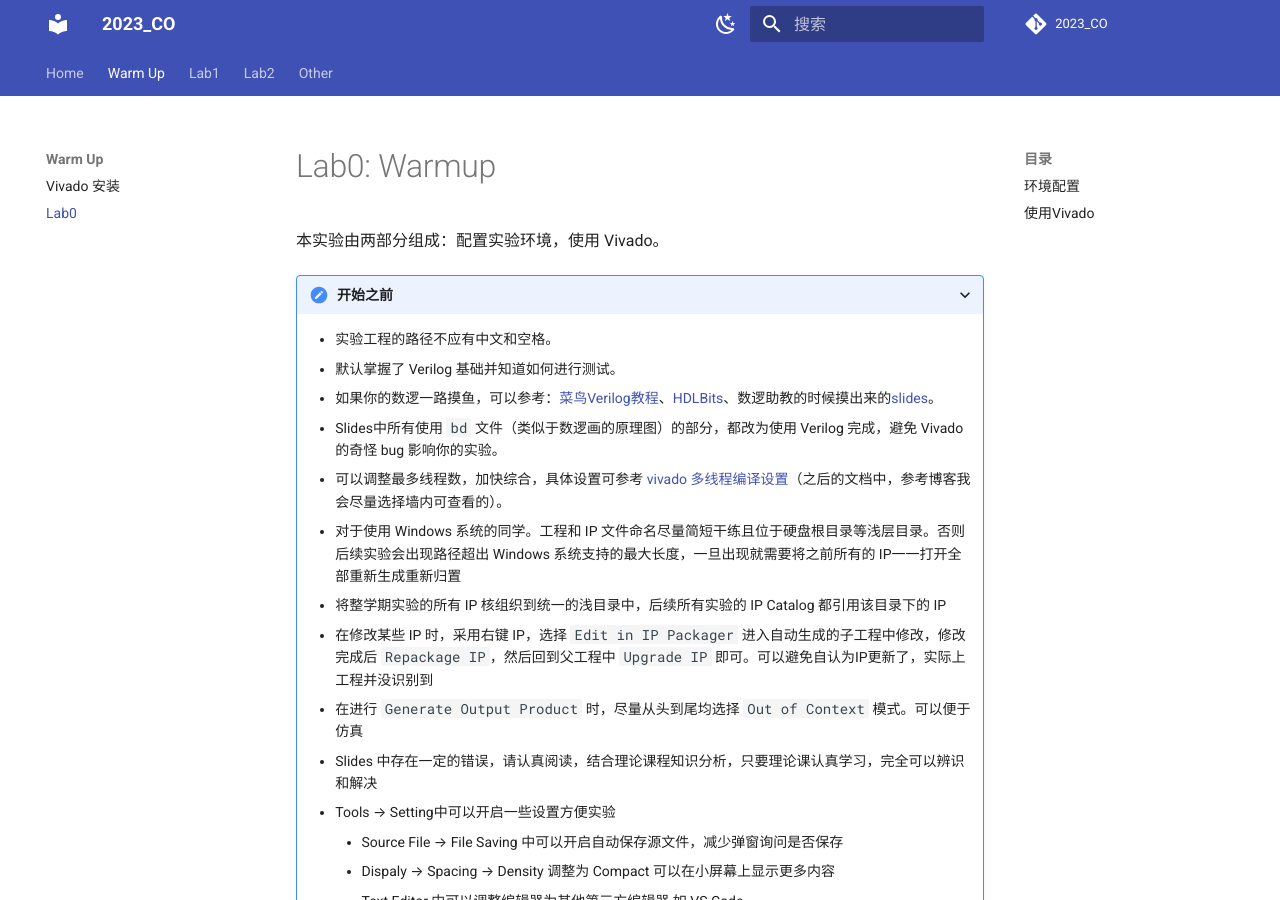
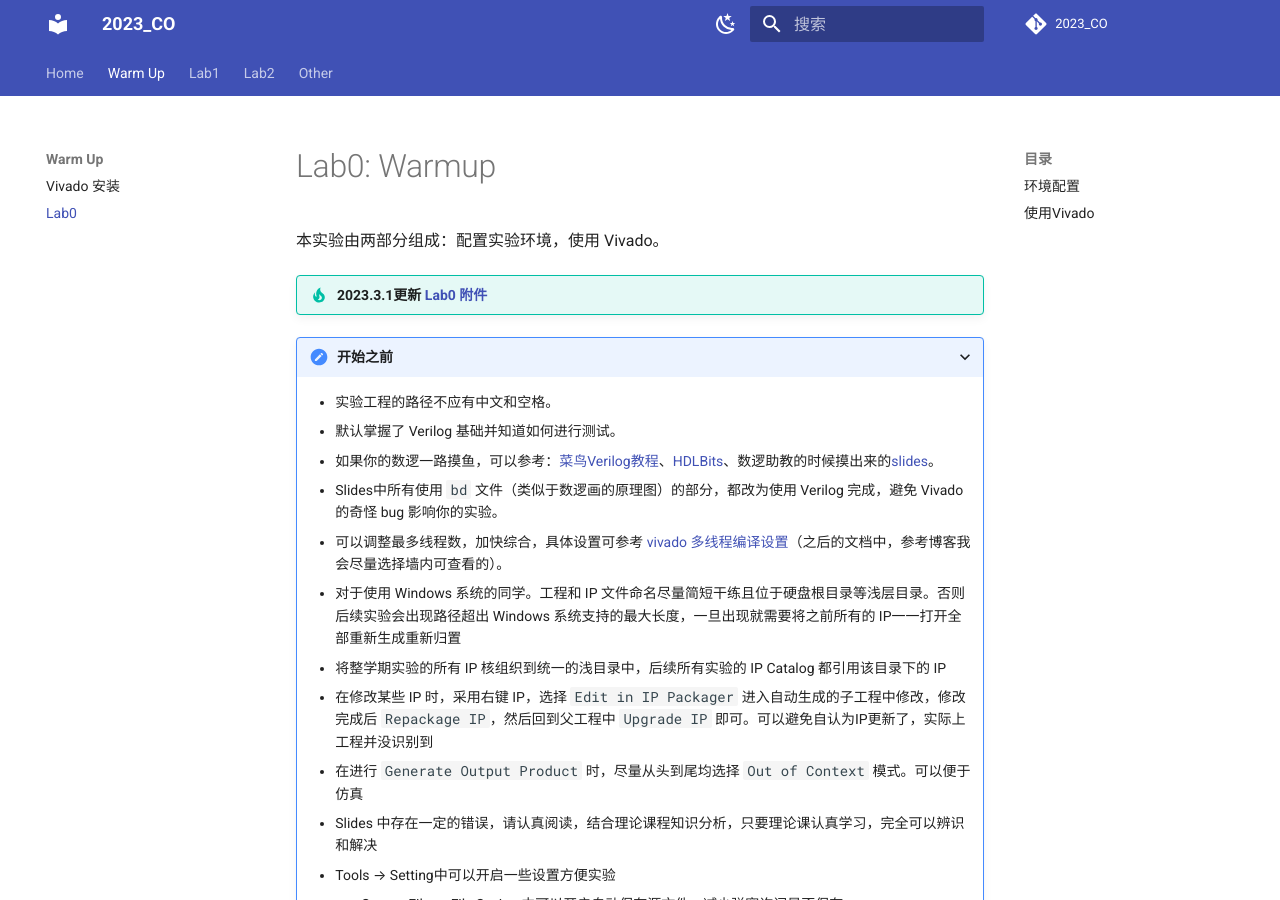
Before and after one commit to Guahao31/2023_CO, an MkDocs documentation site: the page built from docs/warmup/Lab0.md, in a window 1280 px wide and 900 px high. Built offline with MkDocs 1.6.1 and Material for MkDocs 9.7.7, drawn with Linux system fonts in a browser that asks for light colours; comment, search, counter and statistics services are not loaded.

Commit message:
update: Lab0 添加附件

```diff
--- a/docs/warmup/Lab0.md
+++ b/docs/warmup/Lab0.md
@@ -1,6 +1,8 @@
 # Lab0: Warmup
 
 本实验由两部分组成：配置实验环境，使用 Vivado。
+
+!!! tip "**2023.3.1**更新 [Lab0 附件](https://pan.zju.edu.cn/share/d6c6ca8d81cf6d2be5bf6e5246)"
 
 ???+ tips "开始之前"
     * 实验工程的路径不应有中文和空格。
```
